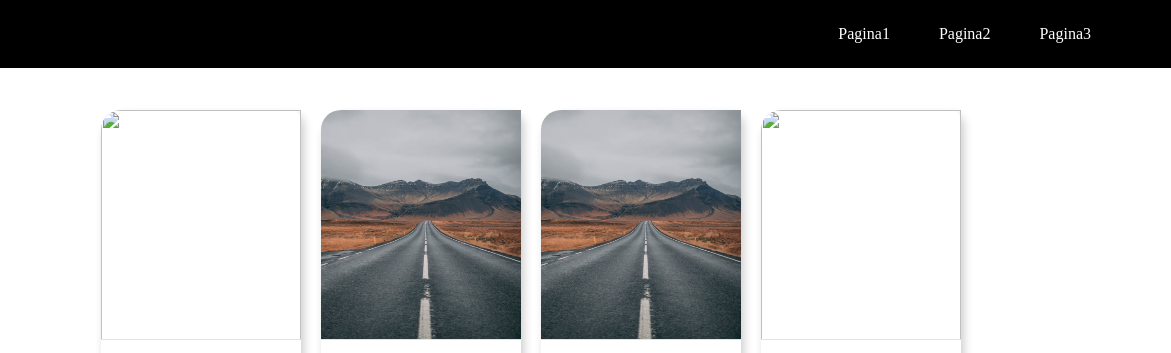
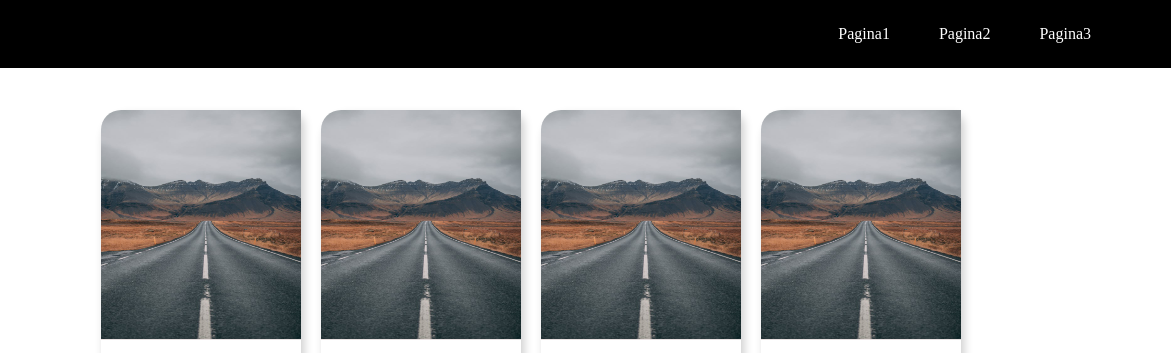
Before and after one commit to deividinacio/thegame, a plain HTML site: page index.html in a window 1280 px wide. Shown: the top 353 px of the page, 109-1280 px from the left. Drawn offline with Linux system fonts and the light colour scheme; the site is published under a folder, as on GitHub Pages, so addresses that start at the root find nothing.

Commit message:
Update index.html
att

```diff
--- a/index.html
+++ b/index.html
@@ -211,7 +211,7 @@
           <section>
             <div class="content-cards-produto">
                 <div class="card-produto">
-                 <img src="/imagens/paisagem1.jpg">
+                 <img src="imagens/paisagem1.jpg">
                     <div class="body-card-produto">
                         <h3>Jogo Super Mario World</h3>
                         <p>
@@ -259,7 +259,7 @@
            <section>
             <div class="content-cards-produto">
                 <div class="card-produto">
-                 <img src="/imagens/paisagem1.jpg">
+                 <img src="imagens/paisagem1.jpg">
                     <div class="body-card-produto">
                         <h3>Jogo Super Mario World</h3>
                         <p>
```
